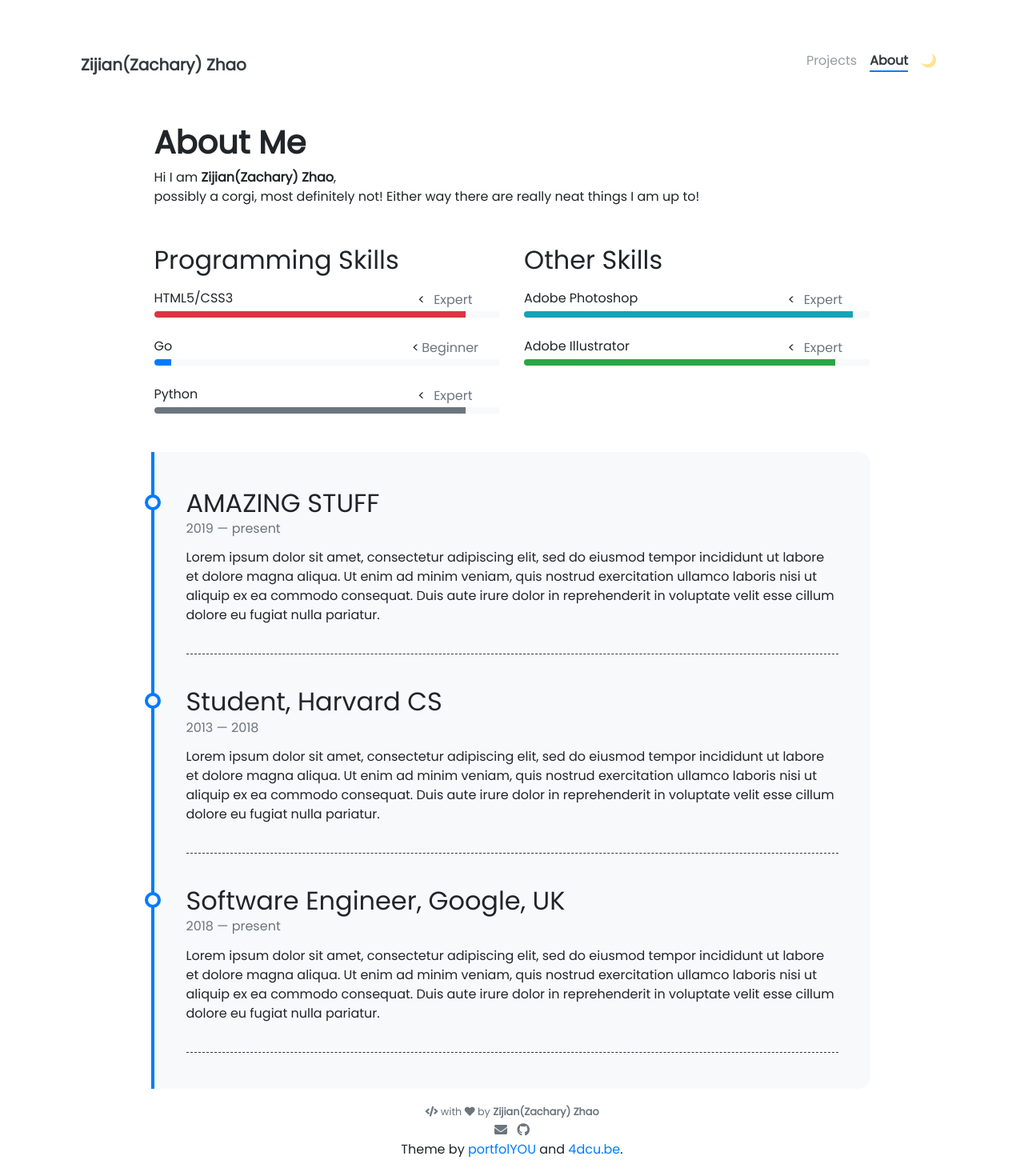
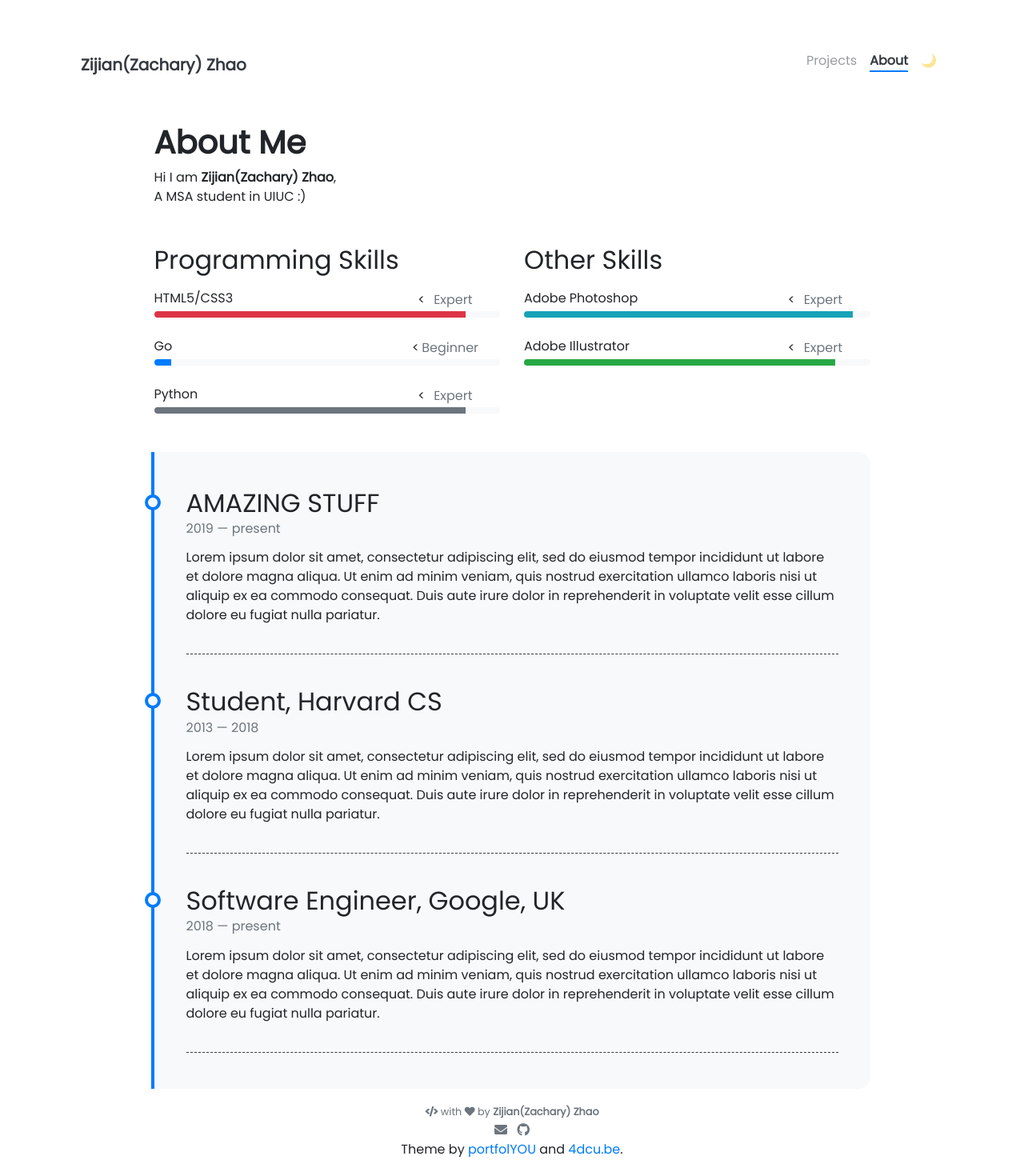
Before and after one commit to zachhh112/zachhh112.github.io, a Jekyll site: the page built from pages/about.md, in a window 1280 px wide. Shown: the whole page at 80% size. Built offline with Jekyll 4.4.1, drawn with Linux system fonts in a browser that asks for light colours; nearby versions of some CDN libraries.

Commit message:
Update about.md

```diff
--- a/pages/about.md
+++ b/pages/about.md
@@ -8,7 +8,7 @@ weight: 3
 # **About Me**
 
 Hi I am **{{ site.author.name }}**,<br>
-possibly a corgi, most definitely not!  Either way there are really neat things I am up to!
+A MSA student in UIUC :)
 
 <div class="row">
 {% include about/skills.html title="Programming Skills" source=site.data.programming-skills %}
```
